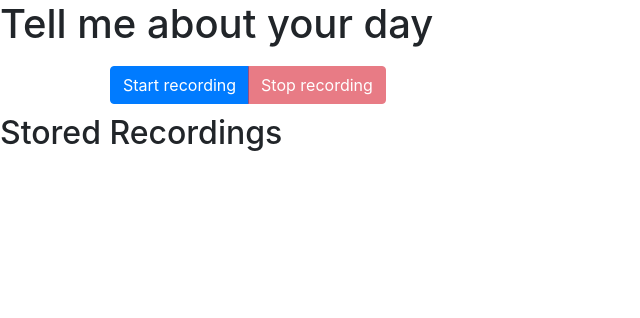
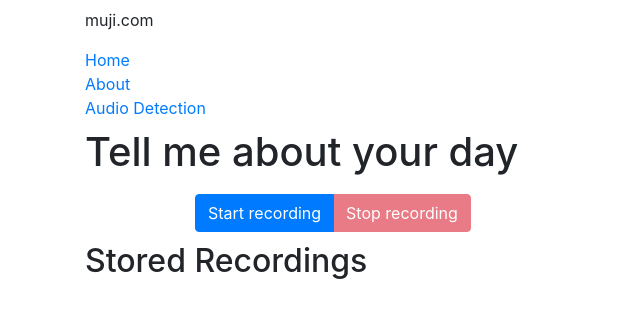
Before and after one commit to 9wings/MuJi, a website: page View/detection.html in a window 1280 px wide. Shown: the whole page, without its empty margins (0-640 px from the left). Drawn offline with nearby package versions, Linux system fonts and the light colour scheme; files whose address does not match are found by name.

Commit message:
added nav bar

```diff
--- a/View/detection.html
+++ b/View/detection.html
@@ -27,6 +27,22 @@
           </style>
     </head>
 <body>
+  <div class="container-fluid">
+        <nav class="navbar">
+            <div class="container">
+                <div id="navbar" class="navbar-collapse">
+                    <ul class="nav navbar-nav">
+                        <li class="active"><p>muji.com</p></li>
+                        <li class="active"><a href="/">Home</a></li>
+                        <li class="active"><a href="about">About</a></li>
+                        <li class="active"><a href="detection">Audio Detection</a></li>
+                    </ul>
+                </div>
+            </div>
+        </nav>
+    </div>
+
+    <div class="container">
     <div id= "prompt">
       <h1> Tell me about your day </h1>
     </div>
```
